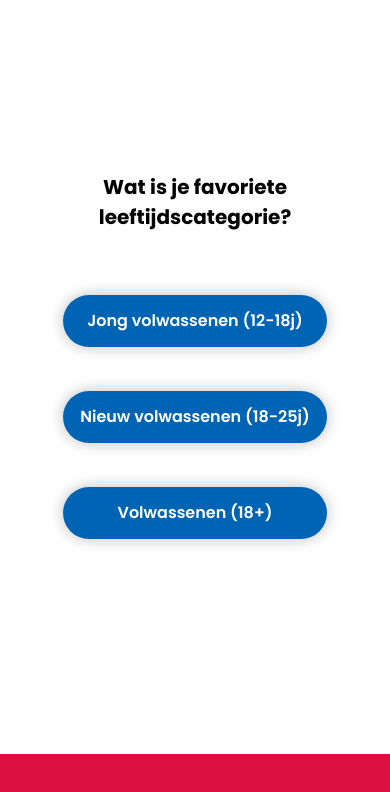
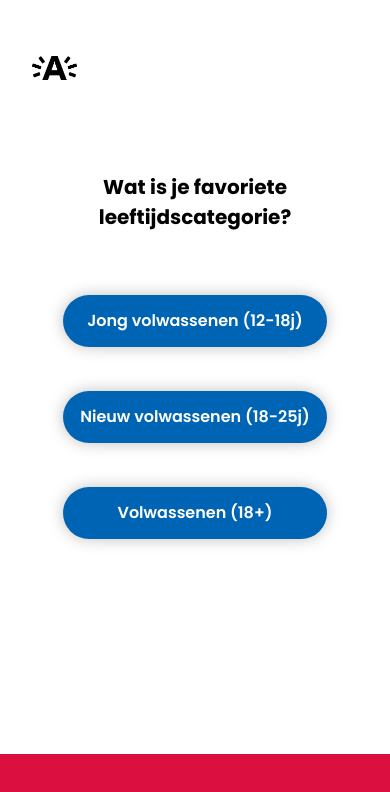
Before and after one commit to AngelaHub/coding-expert-app, a React Native app: screen /CategoryView in a window 390 px wide. Shown: the top 792 px of the page. Built offline with nearby package versions, Linux system fonts and the light colour scheme; some icons are missing.

Commit message:
Code cleanup categoryview

```diff
--- a/screens/CategoryView.js
+++ b/screens/CategoryView.js
@@ -1,6 +1,7 @@
 import React, { useState, useEffect } from 'react';
 import { View, Text, TouchableOpacity, StyleSheet, SafeAreaView } from 'react-native';
 import { useNavigation } from '@react-navigation/native';
+import Header from '../components/Header';
 
 const CategoryView = () => {
   const navigation = useNavigation();
@@ -8,23 +9,27 @@ const CategoryView = () => {
 
   const handleCategoryPress = (id) => {
     setSelectedCategoryId(id);
-    console.log(`Selected CATEGORY ID: ${id}`)
     navigation.navigate('GenreView', { categoryId: id });
   };
 
   return (
     <SafeAreaView style={styles.container}>
+      <Header/>
       <Text style={styles.title}>Wat is je favoriete leeftijdscategorie?</Text>
       <View style={styles.buttonContainer}>
+
         <TouchableOpacity style={styles.button} onPress={() => handleCategoryPress(1)}>
           <Text style={styles.buttonText}>Jong volwassenen (12-18j)</Text>
         </TouchableOpacity>
+
         <TouchableOpacity style={styles.button} onPress={() => handleCategoryPress(2)}>
           <Text style={styles.buttonText}>Nieuw volwassenen (18-25j)</Text>
         </TouchableOpacity>
+
         <TouchableOpacity style={styles.button} onPress={() => handleCategoryPress(3)}>
           <Text style={styles.buttonText}>Volwassenen (18+)</Text>
         </TouchableOpacity>
+
       </View>
     </SafeAreaView>
   );
```
